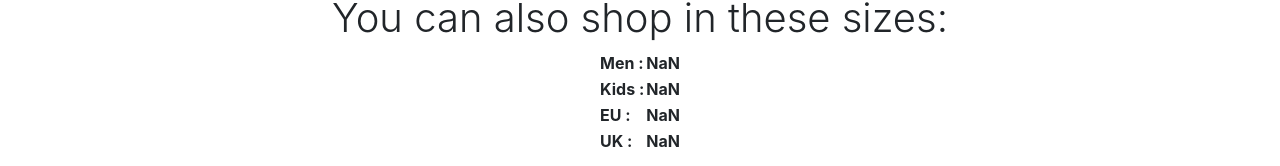
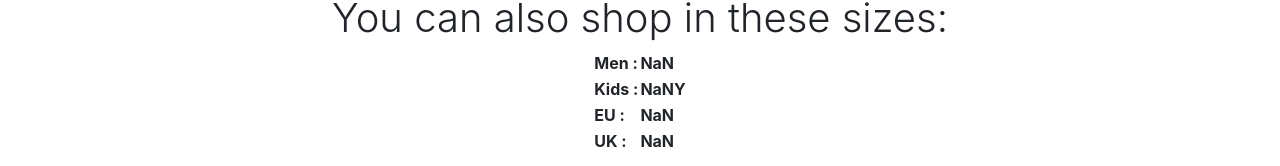
Before and after one commit to andresbotia/footlocker-project, a React (Create React App) app: page / in a window 1280 px wide. Both pictures are taken after a click on the button "Click to Calculate". Shown: the part 330-496 px from the top of the page. Built offline with nearby package versions, Linux system fonts and the light colour scheme.

Commit message:
pushing new changes

```diff
--- a/src/components/Home.jsx
+++ b/src/components/Home.jsx
@@ -1,21 +1,23 @@
 import React, {useState} from "react";
 
 function Home() {
+
   const [number1, setNumber1] = useState();
-  // const [number2, setNumber2] = useState(1.5);
-  // const [number3, setNumber3] = useState(2);
   const number2 = 1.5;
   const number3 = 2;
   const number4 = 31;
+
+
+
   const [total, setTotal] = useState(number1 - number2);
   const [total2, setTotal2] = useState(number1 - number3);
   const [total3, setTotal3] = useState(number1 + number4);
-
   function calculateTotal() {
     setTotal(number1 - number2);
     setTotal2(number1 - number3);
     setTotal3(number1 + number4);
   }
+
 
   function switchState(){
     setShow(true);
@@ -25,6 +27,14 @@ function Home() {
   const [show,setShow] = React.useState()
 
 
+  // let result = document.querySelector('h2')
+  // selection.addEventListener('change',()=>{
+  //   result.innerText = selection.options[selection.selectedIndex].text;
+  // })
+  let e = document.querySelector("select")
+
+
+console.log("E E E E",e);
 
   return (
     <div className="home">
@@ -32,12 +42,19 @@ function Home() {
         <div align="center">
           <br></br>
         <h1 class="font-weight-light">Enter Shoe Size</h1>
+
+        {/* <select id="select">
+          <option value="men">Men's size</option>
+          <option value="women">Women's size</option>
+        </select> */}
           <input
             type="number"
             value={number1}
             onChange={e => setNumber1(+e.target.value)}
             placeholder="0"
           />
+
+
           <div>
             <br></br>
           {/* <button onClick={calculateTotal}>Click to Calculate</button> */}
@@ -53,6 +70,7 @@ function Home() {
           {show?
           <div>
             <h1 class="font-weight-light">You can also shop in these sizes:</h1>
+            {/* <h5>Kids sizes end 7.5 and men sizes start at 7.5</h5> */}
 
               <table >
                 <tr>
@@ -62,7 +80,7 @@ function Home() {
                 </tr>
                 <tr>
                   <th>Kids :</th>
-                  <th>{total2}</th>
+                  <th>{total}Y</th>
 
                 </tr>
                 <tr>
@@ -77,51 +95,34 @@ function Home() {
                 </tr>
               </table>
 
+              {/* <p><a href={link}><button class="btn btn-dark">Show in Men's sizes</button></a></p> */}
+
+
+              {/* <p><a href="https://www.footlocker.com/search?query=womens+shoes%3Arelevance%3Agender%3A200001%3AproductType%3A200005%3Asize%3A08.5"><button class="btn btn-dark">Show in Men's sizes</button></a></p>
+               */}
+              {/* <p><a href="https://www.footlocker.com/search?query=womens+shoes%3Arelevance%3Agender%3A200001%3AproductType%3A200005%3Asize%3A08.5">SHop your womens size</a></p> */}
             </div>:null
+
+
+
           }
         </div>
-        {/* <div class="row align-items-center my-5">
+      </div>
+      {/* <div align='center'>
 
-          <div class="col-lg-7">
-          <h1 class="font-weight-light">Enter Shoe Size</h1>
-          <input
-            type="number"
-            value={number1}
-            onChange={e => setNumber1(+e.target.value)}
-            placeholder="0"
-          />
-          <div>
-          <button onClick={calculateTotal}>Click to Calculate</button>
-          </div>
-          </div>
-          <div class="col-lg-5">
-            <h1 class="font-weight-light">You can also shop in these sizes:</h1>
 
-            <table style={{border: "1px solid black"}}>
-              <tr>
-                <th>Men :</th>
-                <th>{total}</th>
-
-              </tr>
-              <tr>
-                <th>Kids :</th>
-                <th>{total2}</th>
-
-              </tr>
-              <tr>
-                <th>EU :</th>
-                <th>{total3}</th>
-
-              </tr>
-              <tr>
-                <th>UK :</th>
-                <th>{total2}</th>
-
-              </tr>
-            </table>
-          </div>
-        </div> */}
-      </div>
+          <br></br>
+        <select id="inputType">
+          <option value="meter">Meter</option>
+          <option value="kilometer">kilometer</option>
+          <option value="centimeter">centimeter</option>
+        </select>
+        <select id="resultType">
+          <option value="meter">Meter</option>
+          <option value="kilometer">kilometer</option>
+          <option value="centimeter">centimeter</option>
+        </select>
+      </div> */}
     </div>
   );
 }
```
